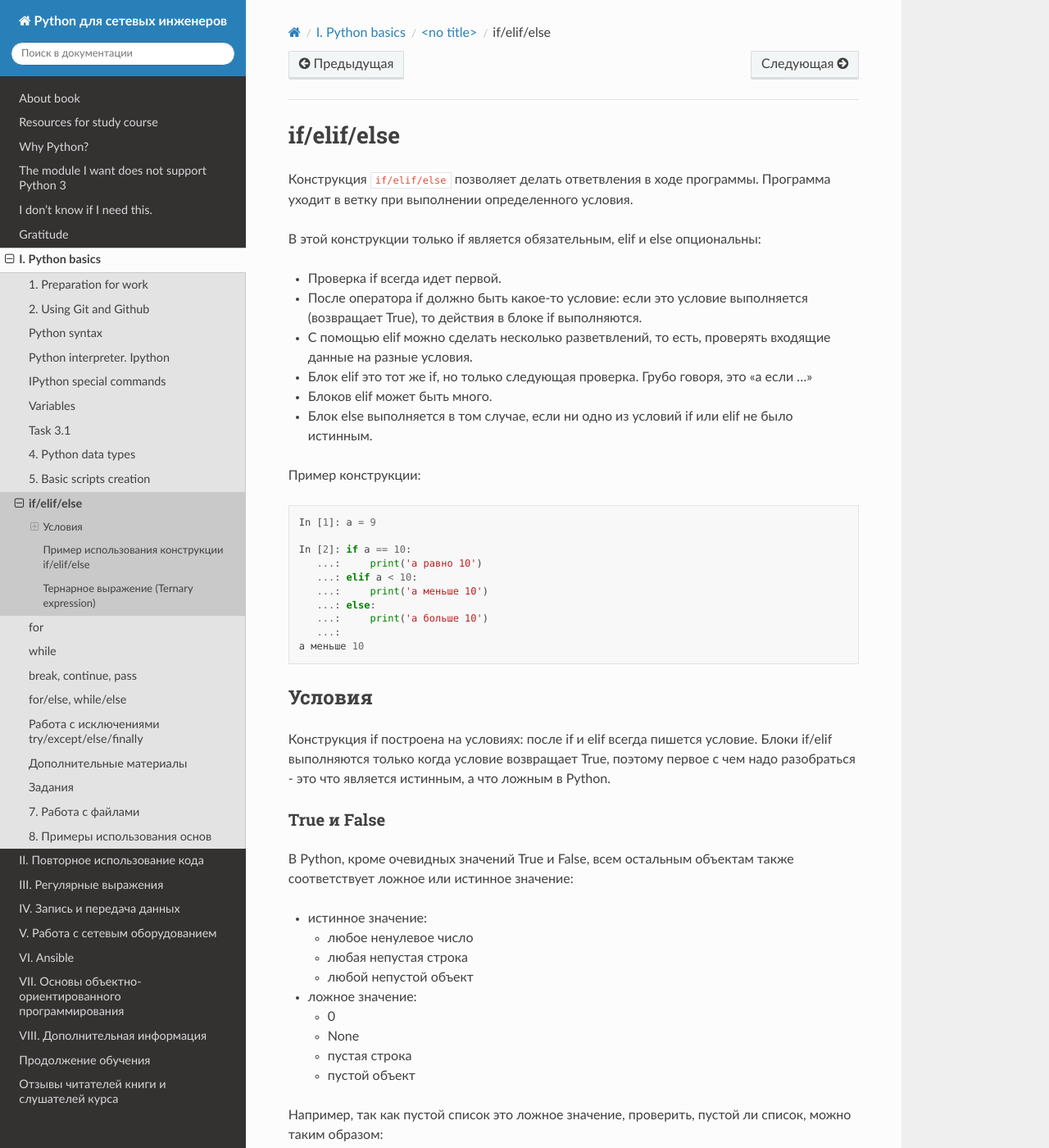
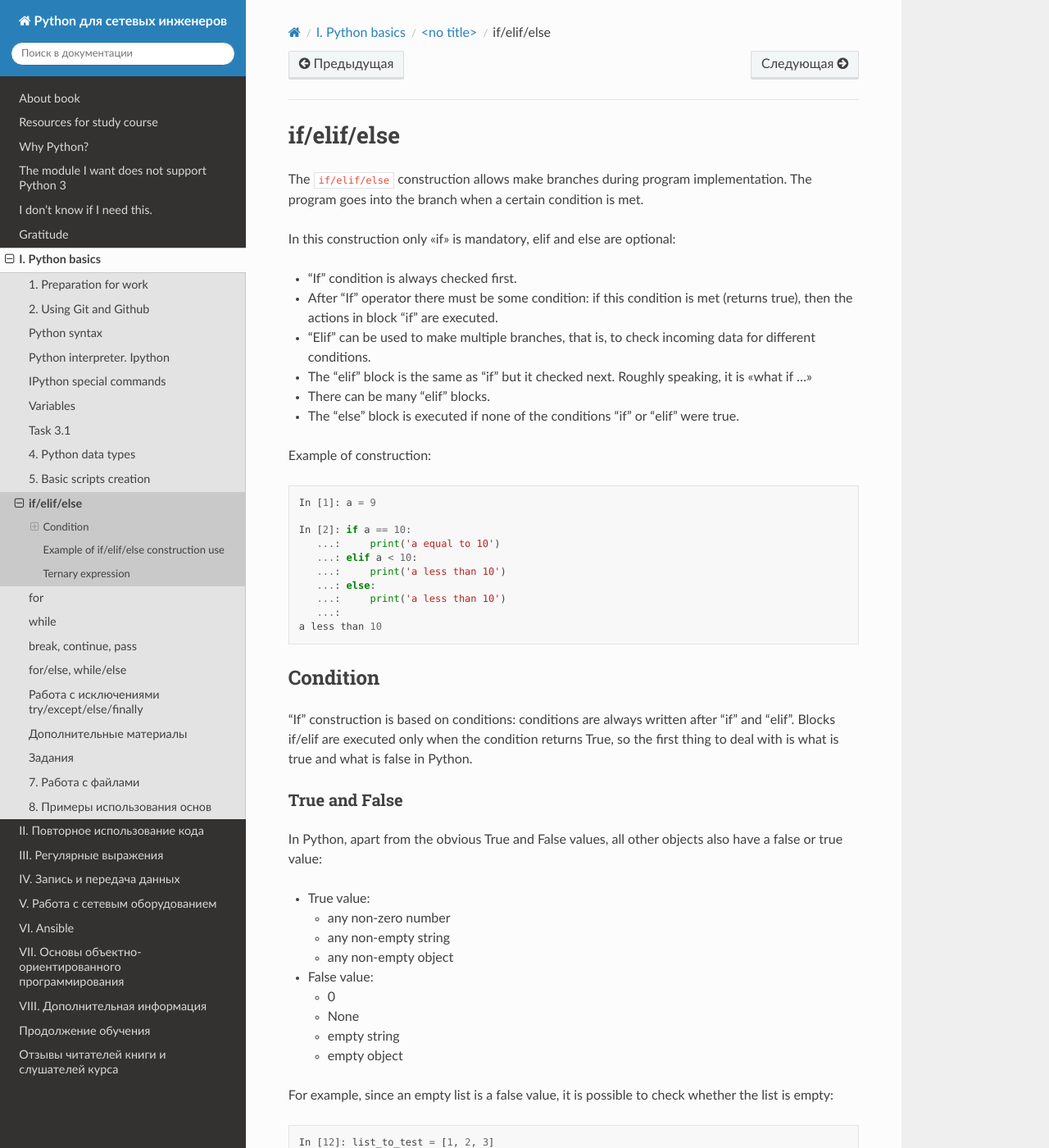
Before and after one commit to Aidar5/nattoeng, a Sphinx documentation site: the page built from docs/source/book/06_control_structures/1_if_else.rst, in a window 1280 px wide and 1400 px high. Shown: the whole window at 82% size. Built offline with Sphinx 7.4.7 and the Read the Docs theme 2.0.0, drawn with Linux system fonts in a browser that asks for light colours; pages that are not in the unit, such as notebooks, are missing from menus; some of the changed text lies outside the part shown.

Commit message:
Update 1_if_else.rst

```diff
--- a/docs/source/book/06_control_structures/1_if_else.rst
+++ b/docs/source/book/06_control_structures/1_if_else.rst
@@ -1,93 +1,87 @@
 if/elif/else
 ============
 
-Конструкция ``if/elif/else`` позволяет делать ответвления в ходе программы.
-Программа уходит в ветку при выполнении определенного условия.
+The ``if/elif/else`` construction allows make branches during program implementation. The program goes into the branch when a certain condition is met.
 
-В этой конструкции только if является обязательным, elif и else
-опциональны:
+In this construction only "if" is mandatory, elif and else
+are optional:
 
-* Проверка if всегда идет первой.
-* После оператора if должно быть какое-то условие: если это условие выполняется
-  (возвращает True), то действия в блоке if выполняются.
-* С помощью elif можно сделать несколько разветвлений, то есть,
-  проверять входящие данные на разные условия.
-* Блок elif это тот же if, но только следующая проверка. Грубо говоря, это "а если ..."
-* Блоков elif может быть много.
-* Блок else выполняется в том случае, если ни одно из условий if или elif не было истинным.
+* “If” condition is always checked first.
+* After “If” operator there must be some condition: if this condition is met (returns true), then the actions in block “if” are executed.
+* “Elif” can be used to make multiple branches, that is, to check incoming data for different conditions.
+* The “elif” block is the same as “if” but it checked next. Roughly speaking, it is "what if ..."
+* There can be many “elif” blocks.
+* The “else” block is executed if none of the conditions “if” or “elif” were true.
 
 
 
-Пример конструкции:
+Example of construction:
 
 .. code:: python
 
     In [1]: a = 9
 
     In [2]: if a == 10:
-       ...:     print('a равно 10')
+       ...:     print('a equal to 10')
        ...: elif a < 10:
-       ...:     print('a меньше 10')
+       ...:     print('a less than 10')
        ...: else:
-       ...:     print('a больше 10')
+       ...:     print('a less than 10')
        ...:
-    a меньше 10
+    a less than 10
 
 
-Условия
+Condition
 -------
 
-Конструкция if построена на условиях: после if и elif всегда пишется условие.
-Блоки if/elif выполняются только когда условие возвращает True, поэтому первое с чем надо
-разобраться - это что является истинным, а что ложным в Python.
+“If” construction is based on conditions: conditions are always written after “if” and “elif”.
+Blocks if/elif are executed only when the condition returns True, so the first thing to deal with is what is true and what is false in Python.
 
 
-True и False
+True and False
 ~~~~~~~~~~~~
 
-В Python, кроме очевидных значений True и False, всем остальным объектам также
-соответствует ложное или истинное значение:
+In Python, apart from the obvious True and False values, all other objects also have a false or true value:
 
-* истинное значение:
+* True value:
 
-  * любое ненулевое число
-  * любая непустая строка
-  * любой непустой объект
+  * any non-zero number
+  * any non-empty string
+  * any non-empty object
 
-* ложное значение:
+* False value:
 
   * 0
   * None
-  * пустая строка
-  * пустой объект
+  * empty string
+  * empty object
 
 
-Например, так как пустой список это ложное значение, проверить, пустой ли список,
-можно таким образом:
+For example, since an empty list is a false value, it is possible to check whether the list is empty:
 
 .. code:: python
 
     In [12]: list_to_test = [1, 2, 3]
 
     In [13]: if list_to_test:
-       ....:     print("В списке есть объекты")
+       ....:     print("The list has objects")
        ....:
-    В списке есть объекты
+    The list has objects
 
-Тот же результат можно было бы получить несколько иначе:
+The same result could have been achieved somewhat differently:
 
 .. code:: python
 
     In [14]: if len(list_to_test) != 0:
-       ....:     print("В списке есть объекты")
+       ....:     print("The list has objects")
        ....:
-    В списке есть объекты
+    The list has objects
 
 
-Операторы сравнения
+Comparison operators
 ~~~~~~~~~~~~~~~~~~~
 
-**Операторы сравнения**, которые могут использоваться в условиях:
+**Операторы сравнения** can be used in conditions like:
 
 .. code:: python
 
@@ -116,28 +110,27 @@ True и False
     Out[10]: True
 
 .. note::
-    Обратите внимание, что равенство проверяется двойным ``==``.
+    Note that the equality is checked by double ``==``.
 
-Пример использования операторов сравнения:
+Example of the use of comparison operators:
 
 .. code:: python
 
     In [1]: a = 9
 
     In [2]: if a == 10:
-       ...:     print('a равно 10')
+       ...:     print('a equal to 10')
        ...: elif a < 10:
-       ...:     print('a меньше 10')
+       ...:     print('a less than 10')
        ...: else:
-       ...:     print('a больше 10')
+       ...:     print('a greater than 10')
        ...:
-    a меньше 10
+    a less than 10
 
-Оператор in
+Operator in
 ~~~~~~~~~~~
 
-Оператор ``in`` позволяет выполнять проверку на наличие элемента в
-последовательности (например, элемента в списке или подстроки в строке):
+Operator ``in`` allows checking for the presence of an element in a sequence (for example, an element in a list or substrings in a string):
 
 .. code:: python
 
@@ -155,8 +148,7 @@ True и False
     In [12]: 50 in vlan
     Out[12]: False
 
-При использовании со словарями условие **in** выполняет проверку по
-ключам словаря:
+When used with dictionaries the **in** condition performs check by dictionary keys:
 
 .. code:: python
 
@@ -174,10 +166,10 @@ True и False
     In [17]: '4451' in r1
     Out[17]: False
 
-Операторы and, or, not
+Operators  and, or, not
 ~~~~~~~~~~~~~~~~~~~~~~
 
-В условиях могут также использоваться **логические операторы**
+The conditions can also use **logical operators**
 ``and``, ``or``, ``not``:
 
 .. code:: python
@@ -207,14 +199,12 @@ True и False
     In [23]: '4451' not in r1
     Out[23]: True
 
-Оператор and
+Operator and
 ^^^^^^^^^^^^
 
-В Python оператор ``and`` возвращает не булево значение, а значение
-одного из операндов.
+In Python the ``and`` returns not a boolean value but a value of one of the operands.
 
-Если оба операнда являются истиной, результатом выражения будет
-последнее значение:
+If both operands are true, the result is a last value:
 
 .. code:: python
 
@@ -224,8 +214,7 @@ True и False
     In [25]: 'string1' and 'string2' and 'string3'
     Out[25]: 'string3'
 
-Если один из операторов является ложью, результатом выражения будет
-первое ложное значение:
+If one of the operators is a false, the result of the expression will be the first false value:
 
 .. code:: python
 
@@ -235,13 +224,12 @@ True и False
     In [27]: '' and [] and 'string1'
     Out[27]: ''
 
-Оператор or
+Operator or
 ^^^^^^^^^^^
 
-Оператор ``or``, как и оператор and, возвращает значение одного из
-операндов.
+Operator ``or``, like ``and`` operator, returns the value of one of the operands.
 
-При оценке операндов возвращается первый истинный операнд:
+When checking operands, the first true operand is returned:
 
 .. code:: python
 
@@ -254,15 +242,14 @@ True и False
     In [30]: 'string1' or 'string2'
     Out[30]: 'string1'
 
-Если все значения являются ложными, возвращается последнее значение:
+If all values are false, the last value is returned:
 
 .. code:: python
 
     In [31]: '' or [] or {}
     Out[31]: {}
 
-Важная особенность работы оператора ``or`` - операнды, которые находятся
-после истинного, не вычисляются:
+An important feature of ``or`` operator - operands, which are after the true operand, are not calculated:
 
 .. code:: python
 
@@ -275,59 +262,57 @@ True и False
 
 .. _if_example:
 
-Пример использования конструкции if/elif/else
+Example of if/elif/else construction use
 ---------------------------------------------
 
-Пример скрипта check_password.py, который проверяет длину пароля и есть
-ли в пароле имя пользователя:
+An example of a check_password.py script that checks length of the password and whether the password contains username:
 
 .. code:: python
 
     # -*- coding: utf-8 -*-
 
-    username = input('Введите имя пользователя: ')
-    password = input('Введите пароль: ')
+    username = input('Enter username: ')
+    password = input('Enter password: ')
 
     if len(password) < 8:
-        print('Пароль слишком короткий')
+        print('Password is too short')
     elif username in password:
-        print('Пароль содержит имя пользователя')
+        print('Password contains username')
     else:
-        print('Пароль для пользователя {} установлен'.format(username))
+        print('Password for user {} is set'.format(username))
 
-Проверка скрипта:
+Script check:
 
 ::
 
     $ python check_password.py
-    Введите имя пользователя: nata
-    Введите пароль: nata1234
-    Пароль содержит имя пользователя
+    Enter username: nata
+    Enter password: nata1234
+    Password contains username
 
     $ python check_password.py
-    Введите имя пользователя: nata
-    Введите пароль: 123nata123
-    Пароль содержит имя пользователя
+    Enter username: nata
+    Enter password: 123nata123
+    Password contains username
 
     $ python check_password.py
-    Введите имя пользователя: nata
-    Введите пароль: 1234
-    Пароль слишком короткий
+    Enter username: nata
+    Enter password: 1234
+    Password is too short
 
     $ python check_password.py
-    Введите имя пользователя: nata
-    Введите пароль: 123456789
-    Пароль для пользователя nata установлен
+    Enter username: nata
+    Enter password: 123456789
+    Password for user nata is set
 
-Тернарное выражение (Ternary expression)
+Ternary expression
 ----------------------------------------
 
-Иногда удобнее использовать тернарный оператор, нежели развернутую
-форму:
+It is sometimes more convenient to use a ternary operator than an extended form:
 
 .. code:: python
 
     s = [1, 2, 3, 4]
     result = True if len(s) > 5 else False
 
-Этим лучше не злоупотреблять, но в простых выражениях такая запись может быть полезной.
+It is best not to abuse it but in simple terms such a record can be useful.
```
